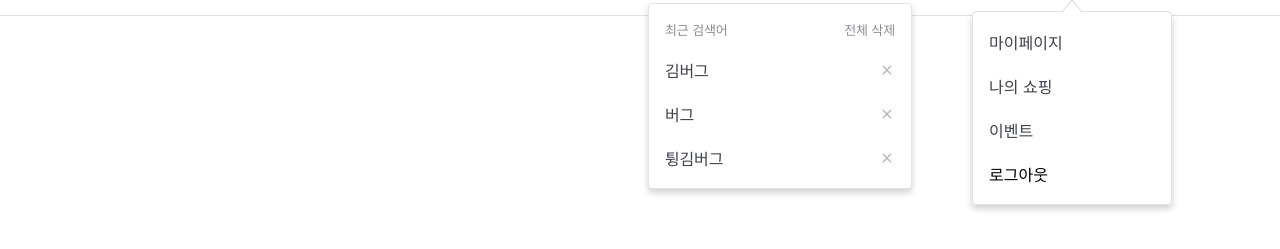
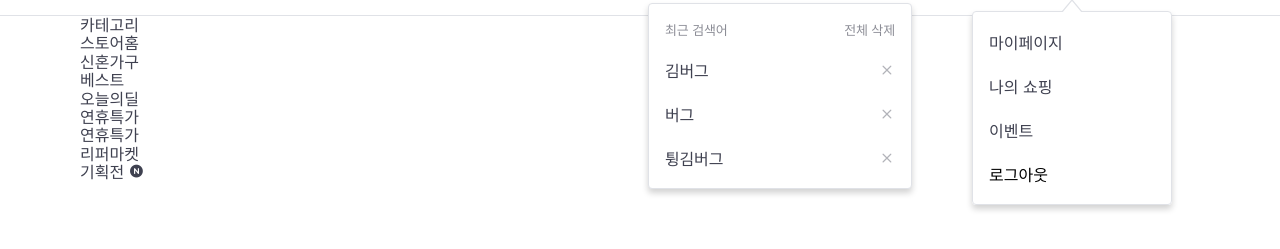
Before and after one commit to changhyeonbaek/tomorrow-house, a website: page index.html in a window 1280 px wide. Shown: the part 65-314 px from the top of the page. Drawn offline with nearby package versions, Linux system fonts and the light colour scheme; files that its build step writes are made by us from their sources; files whose address does not match are found by name.

Commit message:
🚧 Mark up lnb component

```diff
--- a/index.html
+++ b/index.html
@@ -346,6 +346,49 @@
       </div>
     </aside>
 
+    <nav class="lnb">
+      <div class="container">
+        <div class="row">
+          <div class="col-sm-4">
+            <h1 class="visually-hidden">스토어 메뉴</h1>
+
+            <ul class="lnb-list">
+              <li class="lnb-item">
+                <a href="/">카테고리</a>
+              </li>
+              <li class="lnb-item">
+                <a href="/">스토어홈</a>
+              </li>
+              <li class="lnb-item">
+                <a href="/">신혼가구</a>
+              </li>
+              <li class="lnb-item">
+                <a href="/">베스트</a>
+              </li>
+              <li class="lnb-item">
+                <a href="/">오늘의딜</a>
+              </li>
+              <li class="lnb-item">
+                <a href="/">연휴특가</a>
+              </li>
+              <li class="lnb-item">
+                <a href="/">연휴특가</a>
+              </li>
+              <li class="lnb-item">
+                <a href="/">리퍼마켓</a>
+              </li>
+              <li class="lnb-item">
+                <a href="/">
+                  기획전
+                  <i class="ic-new" lang="en" aria-label="New"></i>
+                </a>
+              </li>
+            </ul>
+          </div>
+        </div>
+      </div>
+    </nav>
+
     <div class="overlay" aria-hidden></div>
   </body>
 </html>
```
